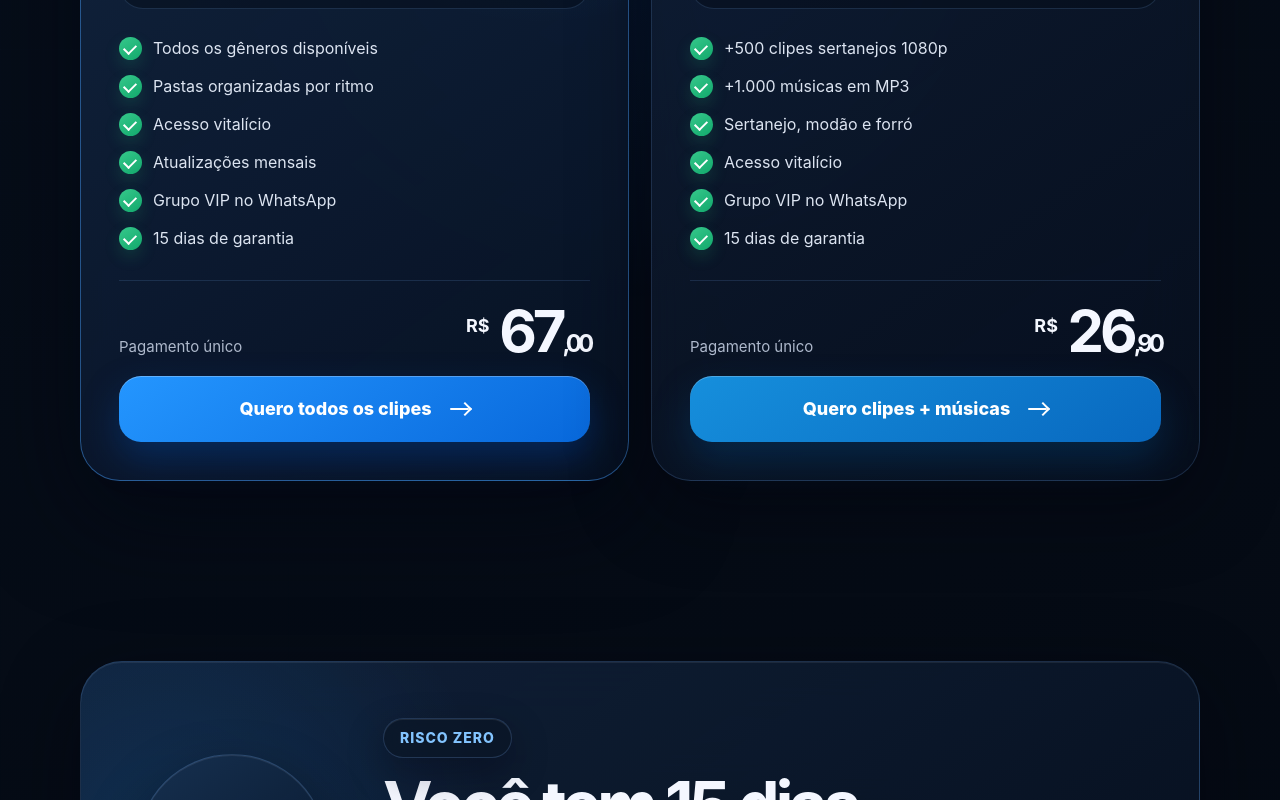
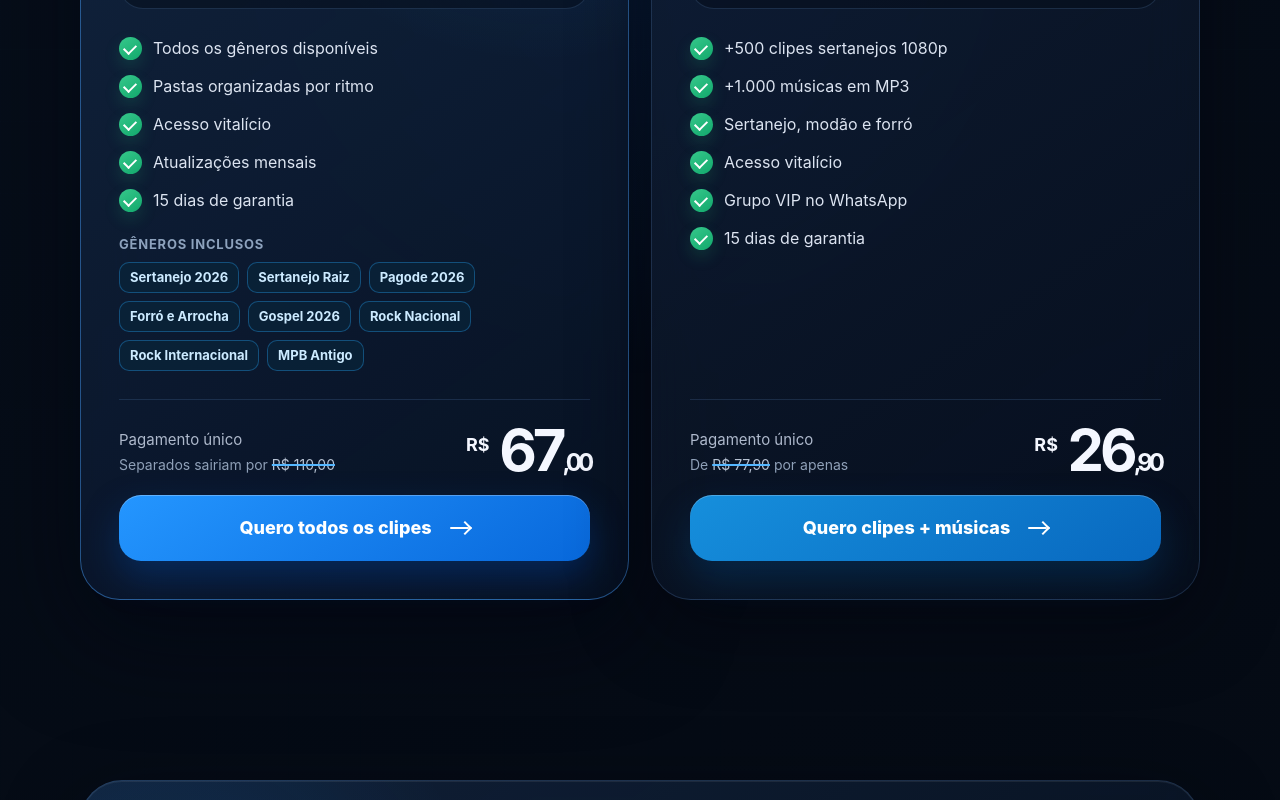
Before and after one commit to anthonyenzo/lp-braz-2.0, a Next.js app: page / in a window 1280 px wide. Shown: the part 4991-5791 px from the top of the page. Built offline with nearby package versions, Linux system fonts and the light colour scheme.

Commit message:
Atualiza ofertas e links de checkout

```diff
--- a/app/page.tsx
+++ b/app/page.tsx
@@ -3,8 +3,8 @@
 import { useEffect, useRef } from "react";
 import { AnimatedMarqueeHero, type MarqueeHeroImage } from "@/components/ui/hero-3";
 
-const CHECKOUT_COMPLETE = "https://checkout.brazhits.com.br/checkout/cmsrukfkk00sw01pw02ag439i?offer=osiy9l6";
-const CHECKOUT_SERTANEJO = "https://checkout.brazhits.com.br/checkout/cms52ikdc02i901px1sn02df1?offer=hmf38kc";
+const CHECKOUT_COMPLETE = "https://checkout.wiven.com.br/checkout/cmsrukfkk00sw01pw02ag439i?offer=osiy9l6";
+const CHECKOUT_SERTANEJO = "https://checkout.wiven.com.br/checkout/cms52ikdc02i901px1sn02df1?offer=hmf38kc";
 const WHATSAPP = "https://wa.me/5538984020274?text=Ol%C3%A1!%20Vim%20pelo%20suporte%20da%20BrazHits";
 const BASE_PATH = process.env.NEXT_PUBLIC_DEPLOY_BASE_PATH ?? "";
 
@@ -167,9 +167,15 @@ export default function BrazHitsPrincipal() {
             <div className="offer-top"><span className="offer-type">SUPER PACK</span><h3>Todos os Clipes</h3><p>O maior acervo da BrazHits reunido em uma única compra.</p></div>
             <div className="offer-amount"><strong>+2.000</strong><span>clipes em MP4<br />Full HD 1080p</span></div>
             <ul>
-              <li><Check /> Todos os gêneros disponíveis</li><li><Check /> Pastas organizadas por ritmo</li><li><Check /> Acesso vitalício</li><li><Check /> Atualizações mensais</li><li><Check /> Grupo VIP no WhatsApp</li><li><Check /> 15 dias de garantia</li>
+              <li><Check /> Todos os gêneros disponíveis</li><li><Check /> Pastas organizadas por ritmo</li><li><Check /> Acesso vitalício</li><li><Check /> Atualizações mensais</li><li><Check /> 15 dias de garantia</li>
             </ul>
-            <div className="price"><span>Pagamento único</span><strong><sup>R$</sup> 67<small>,00</small></strong></div>
+            <div className="genre-block">
+              <span>Gêneros inclusos</span>
+              <div className="genre-list">
+                <span>Sertanejo 2026</span><span>Sertanejo Raiz</span><span>Pagode 2026</span><span>Forró e Arrocha</span><span>Gospel 2026</span><span>Rock Nacional</span><span>Rock Internacional</span><span>MPB Antigo</span>
+              </div>
+            </div>
+            <div className="price"><span className="price-copy">Pagamento único<small>Separados sairiam por <s>R$ 110,00</s></small></span><strong><sup>R$</sup> 67<small>,00</small></strong></div>
             <a className="offer-button" href={CHECKOUT_COMPLETE} target="_blank" rel="noopener noreferrer">Quero todos os clipes <Arrow /></a>
           </article>
 
@@ -179,7 +185,7 @@ export default function BrazHitsPrincipal() {
             <ul>
               <li><Check /> +500 clipes sertanejos 1080p</li><li><Check /> +1.000 músicas em MP3</li><li><Check /> Sertanejo, modão e forró</li><li><Check /> Acesso vitalício</li><li><Check /> Grupo VIP no WhatsApp</li><li><Check /> 15 dias de garantia</li>
             </ul>
-            <div className="price"><span>Pagamento único</span><strong><sup>R$</sup> 26<small>,90</small></strong></div>
+            <div className="price"><span className="price-copy">Pagamento único<small>De <s>R$ 77,90</s> por apenas</small></span><strong><sup>R$</sup> 26<small>,90</small></strong></div>
             <a className="offer-button secondary" href={CHECKOUT_SERTANEJO} target="_blank" rel="noopener noreferrer">Quero clipes + músicas <Arrow /></a>
           </article>
         </div>
--- a/app/redesign.css
+++ b/app/redesign.css
@@ -198,6 +198,9 @@ a{text-decoration:none;color:inherit}
 .offer-card.recommended{border-color:rgba(72,161,255,.46);background:radial-gradient(circle at 84% 2%,rgba(30,176,255,.16),transparent 34%),linear-gradient(145deg,rgba(18,38,65,.97),rgba(7,17,34,.9));box-shadow:0 34px 100px rgba(0,5,17,.54),inset 0 1px 0 rgba(255,255,255,.08)}
 .offer-amount{border-color:rgba(124,181,255,.17);background:rgba(4,12,25,.5);box-shadow:inset 0 1px 0 rgba(255,255,255,.05)}
 .offer-amount span,.price>span{color:#aeb9cc}.offer-card li{color:#dce4f1}.price{border-top-color:rgba(124,181,255,.15)}
+.offer-card{display:flex;flex-direction:column}
+.genre-block{margin:24px 0 28px}.genre-block>span{display:block;margin-bottom:10px;color:#8da2bd;font-size:13px;font-weight:700;text-transform:uppercase;letter-spacing:.06em}.genre-list{display:flex;flex-wrap:wrap;gap:8px}.genre-list span{padding:8px 10px;border:1px solid rgba(40,169,255,.34);border-radius:10px;background:rgba(9,37,59,.72);color:#cceaff;font-size:13px;font-weight:680;line-height:1}
+.price{margin-top:auto}.price-copy{display:flex;flex-direction:column;gap:7px}.price-copy small{color:#8fa0b8;font-size:14px;line-height:1.35}.price-copy s{color:#b7c2d3;text-decoration-color:#55b7ff;text-decoration-thickness:1.5px}
 .offer-button.secondary{background:linear-gradient(145deg,#168fdc,#0868bf);box-shadow:0 18px 38px rgba(0,94,166,.28),inset 0 1px 0 rgba(255,255,255,.23)}
 .guarantee-card{background:radial-gradient(circle at 8% 50%,rgba(25,151,255,.14),transparent 31%),linear-gradient(145deg,rgba(17,34,58,.95),rgba(7,16,31,.82))}
 .guarantee-seal{border-color:rgba(126,187,255,.22);background:linear-gradient(145deg,rgba(23,48,80,.96),rgba(7,20,40,.92));box-shadow:0 24px 56px rgba(0,3,12,.46),inset 0 1px 0 rgba(255,255,255,.08)}
```
